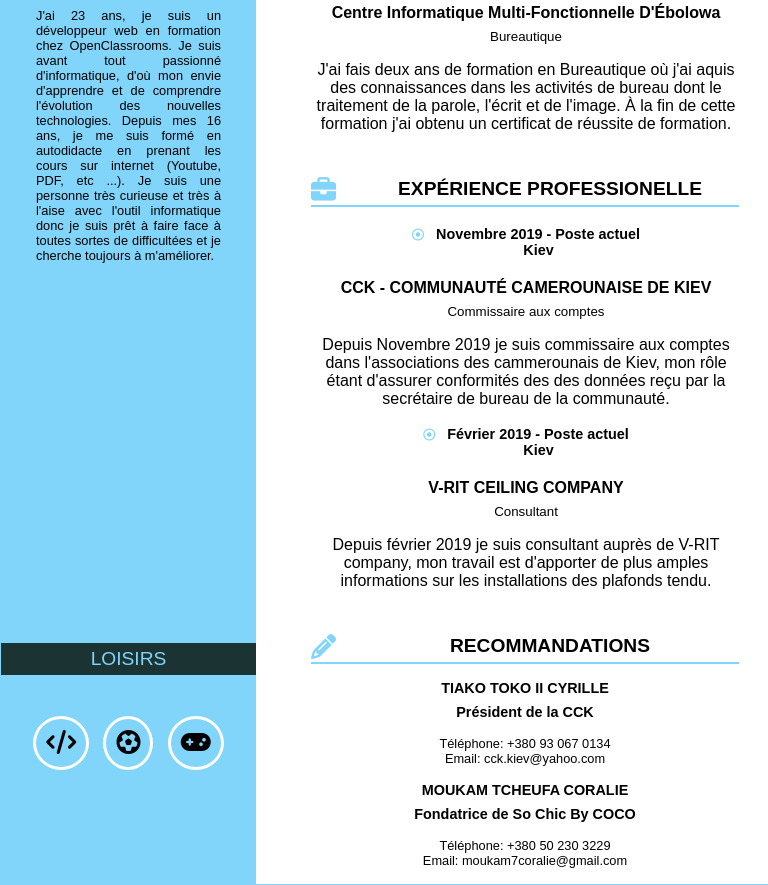
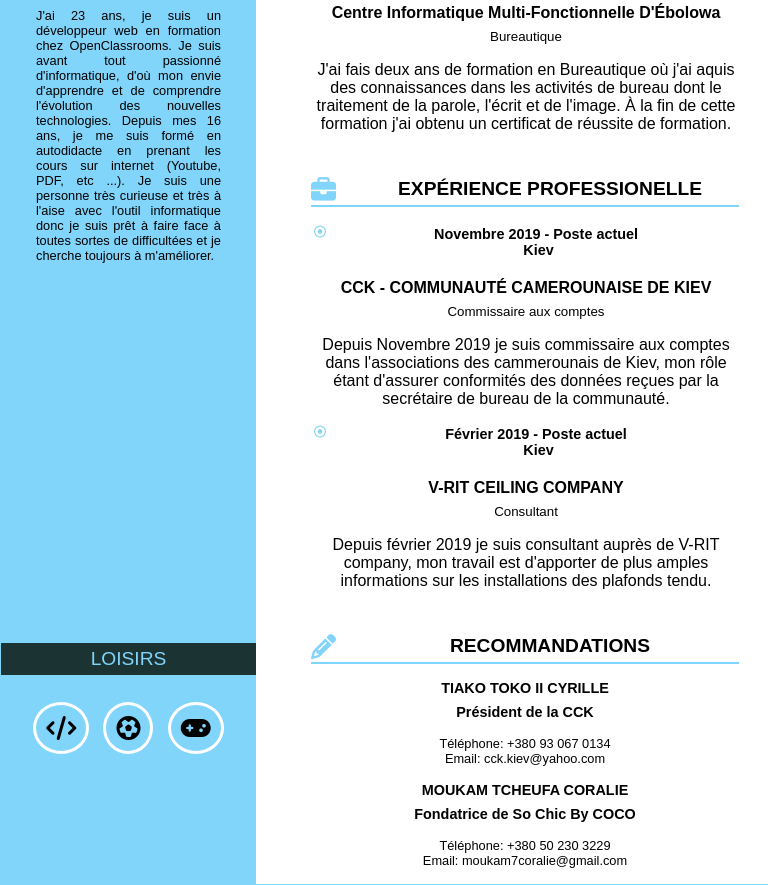
Before and after one commit to ejeandaniel28/projet2openclassrooms, a plain HTML site: page index.html in a window 768 px wide. Shown: the part 735-1620 px from the top of the page. Drawn offline with Linux system fonts and the light colour scheme.

Commit message:
Media Queries Last Version

```diff
--- a/index.html
+++ b/index.html
@@ -106,7 +106,7 @@
 							<td class="tddroite">
 								<h3>CCK - COMMUNAUTÉ CAMEROUNAISE DE KIEV</h3>
 								<small>Commissaire aux comptes</small>
-								<p>Depuis Novembre 2019 je suis commissaire aux comptes dans l'associations des cammerounais de Kiev, mon rôle étant d'assurer conformités des des données reçu par la secrétaire de bureau de la communauté.</p>
+								<p>Depuis Novembre 2019 je suis commissaire aux comptes dans l'associations des cammerounais de Kiev, mon rôle étant d'assurer conformités des données reçues par la secrétaire de bureau de la communauté.</p>
 							</td>
 						</tr>
 						<tr>
--- a/style.css
+++ b/style.css
@@ -92,13 +92,12 @@ aside h2
 .loisirs ul
 {
 	display: -webkit-flex;
-	padding-top: 10px;
 	list-style-type: none;
 	text-align-last: justify;
 	justify-content: space-around;
 	padding: 25px;
 }
-.loisirs li
+.loisirs i
 {
 	display: inline;
 	font-size: 1.5em;
@@ -106,10 +105,6 @@ aside h2
 	padding: 10px;
 	border-color: white;
 	border-style: solid;
-}
-.loisirs .fas
-{
-
 }
 /** ASIDE PARTIE FIN**/
 /** HEADER PARTIE DEBUT**/
@@ -277,6 +272,10 @@ article h3
 	{
 		float: left;
 	}
+	.table30 i
+	{
+		float: left;
+	}
 }
 @media screen and (max-width: 768px) and (-webkit-min-device-pixel-ratio: 2)
 {
@@ -308,6 +307,10 @@ article h3
 		text-align: center;
 		padding-bottom: 20px;
 	}
+	.table30 i
+	{
+		float: left;
+	}
 	.tddroite
 	{
 		width: 100%;
```
